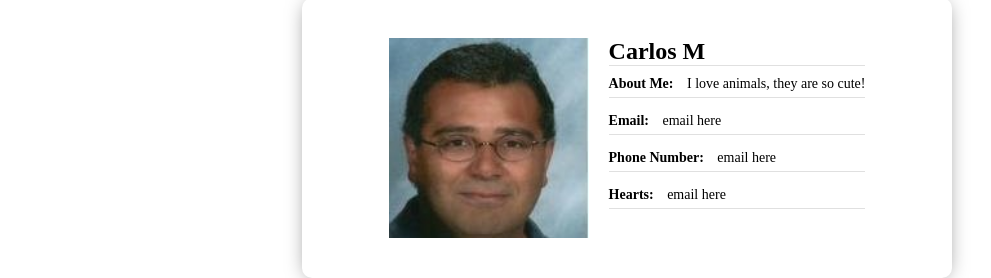
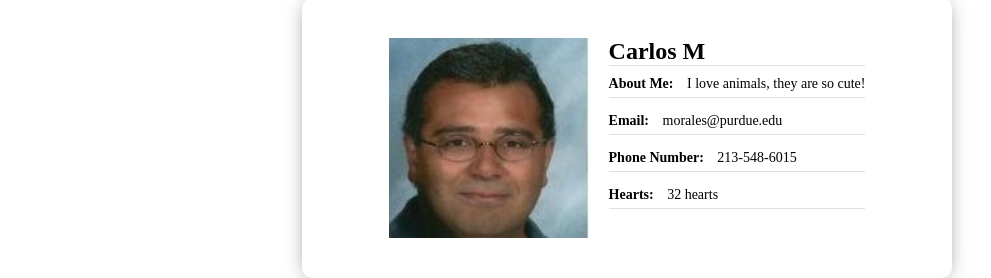
Before and after one commit to KatieC586/KennelConnect-Master, a plain HTML site: page Profile.html in a window 1280 px wide. Shown: the part 393-671 px from the top of the page, without its empty margins (13-1004 px from the left). Drawn offline with Linux system fonts and the light colour scheme.

Commit message:
profile info done

```diff
--- a/Profile.html
+++ b/Profile.html
@@ -68,9 +68,9 @@
         <div class="user-card-info">
             <h2>Carlos M</h2>
             <p><span>About Me:</span> I love animals, they are so cute!</p>
-            <p><span>Email:</span> email here</p>
-            <p><span>Phone Number:</span> email here</p>
-            <p><span>Hearts:</span> email here</p>
+            <p><span>Email:</span> morales@purdue.edu</p>
+            <p><span>Phone Number:</span> 213-548-6015</p>
+            <p><span>Hearts:</span> 32 hearts</p>
         </div>
     </div>
 </div>
```
